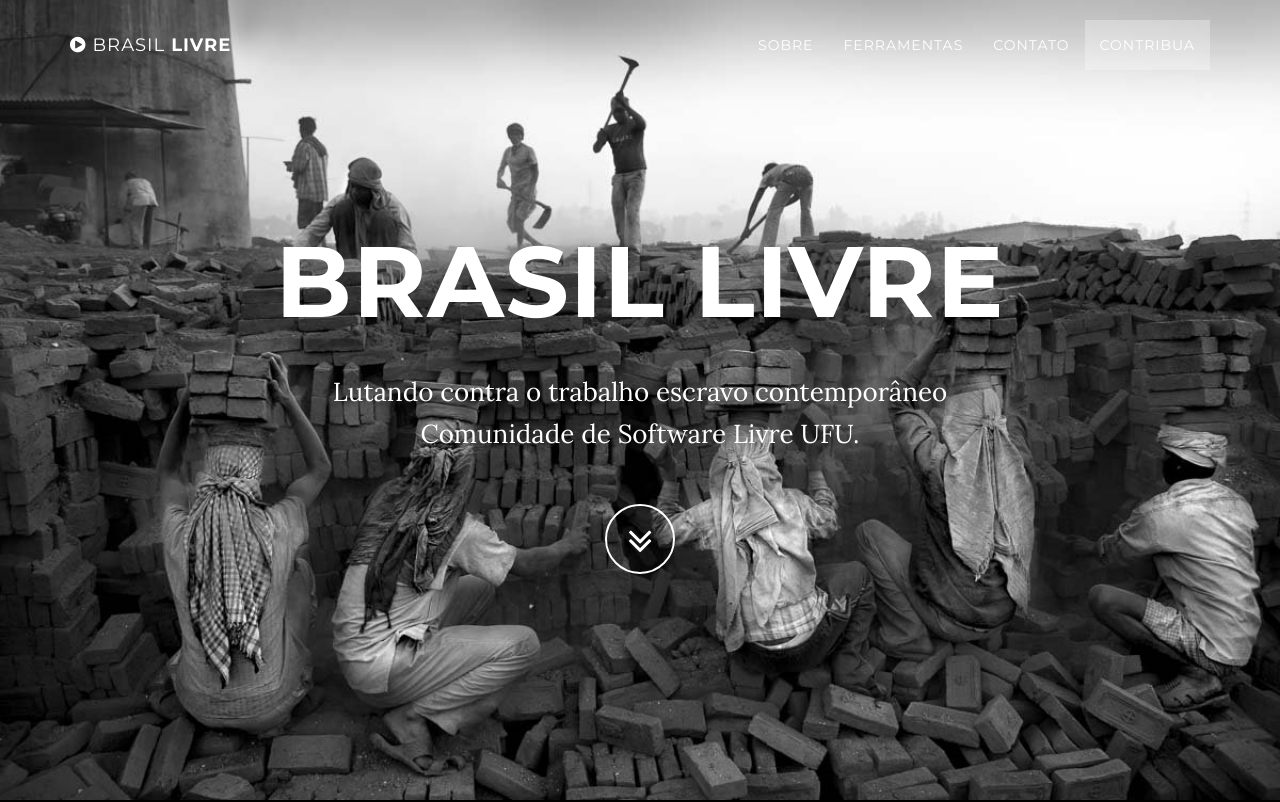
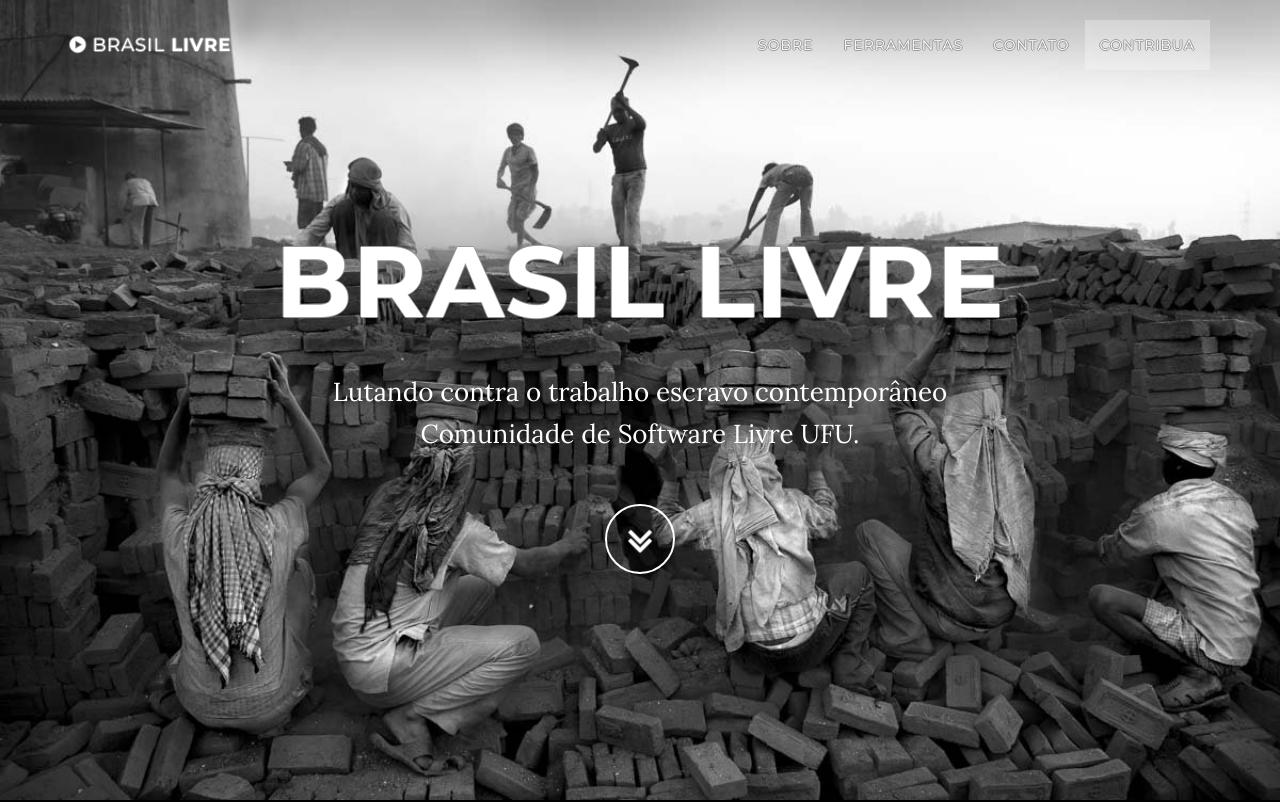
Before and after one commit to BrasilLivre/brasillivre.github.io, a website: page index.html in a window 1280 px wide. Shown: the top 802 px of the page. Drawn offline with nearby package versions, Linux system fonts and the light colour scheme; some packages are replaced by stand-ins of ours.

Commit message:
remove unecessary informations

```diff
--- a/index.html
+++ b/index.html
@@ -173,12 +173,12 @@
     </div>
   </section>
   <!-- Map Section -->
-  <div id="map"></div>
+  <!--<div id="map"></div>-->
 
   <!-- Footer -->
   <footer>
     <div class="container text-center">
-      <p>Copyright &copy; Your Website 2016</p>
+    <!--  <p>Projeto apoiado pela comunidade  &copy; Python & Software Livre do triângulo</p>-->
     </div>
   </footer>
 
--- a/less/grayscale.less
+++ b/less/grayscale.less
@@ -1,6 +1,12 @@
 @import "variables.less";
 @import "mixins.less";
+.intro .intro-body .brand-heading {
+  text-shadow: -1px 0 rgb(153, 153, 153), 0 1px rgb(153, 153, 153), 1px 0 rgb(153, 153, 153), 0 -1px rgb(153, 153, 153);
+}
+.page-scroll{
+  text-shadow: -1px 0 rgb(153, 153, 153), 0 1px rgb(153, 153, 153), 1px 0 rgb(153, 153, 153), 0 -1px rgb(153, 153, 153);
 
+}
 body {
     width: 100%;
     height: 100%;
```
Also changed, not shown: css/grayscale.css, css/grayscale.min.css, img/downloads-bg.jpg.
